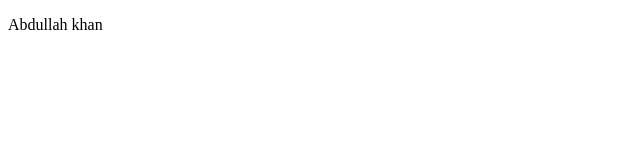
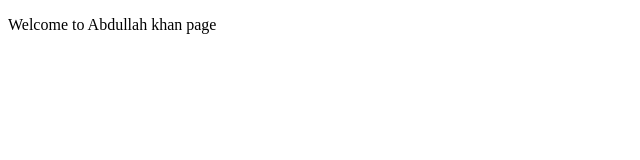
Before and after one commit to Abdullahkhan100/miniProject, a plain HTML site: page index.html in a window 1280 px wide. Shown: the whole page, without its empty margins (0-640 px from the left). Drawn offline with Linux system fonts and the light colour scheme.

Commit message:
change in index.html fie

```diff
--- a/index.html
+++ b/index.html
@@ -6,6 +6,6 @@
   <title>Document</title>
 </head>
 <body>
-  <p>Abdullah khan</p>
+  <p>Welcome to Abdullah khan page</p>
 </body>
 </html>
```
